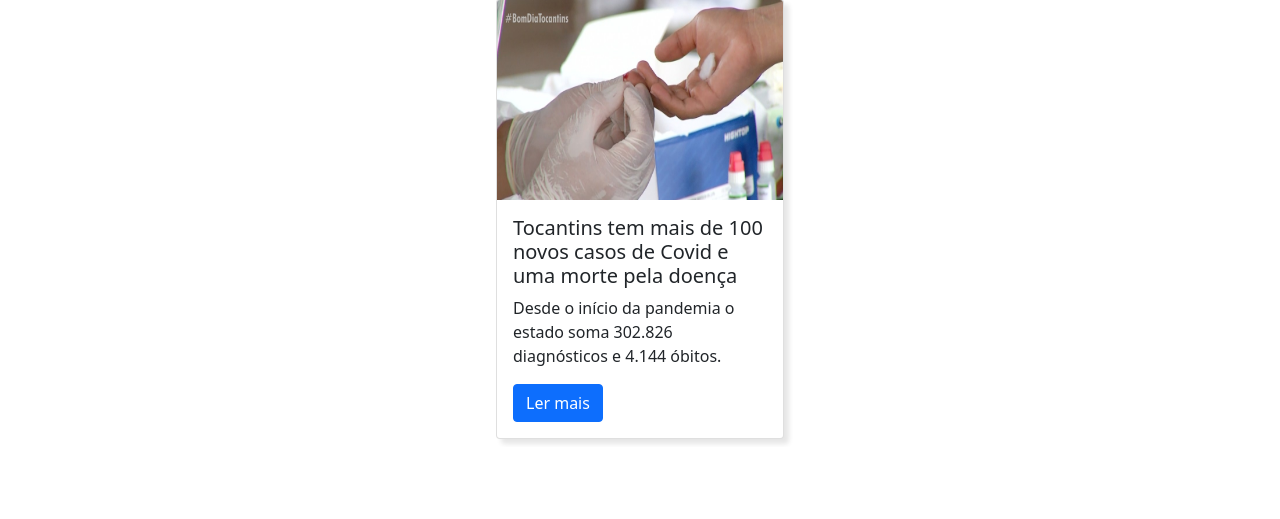
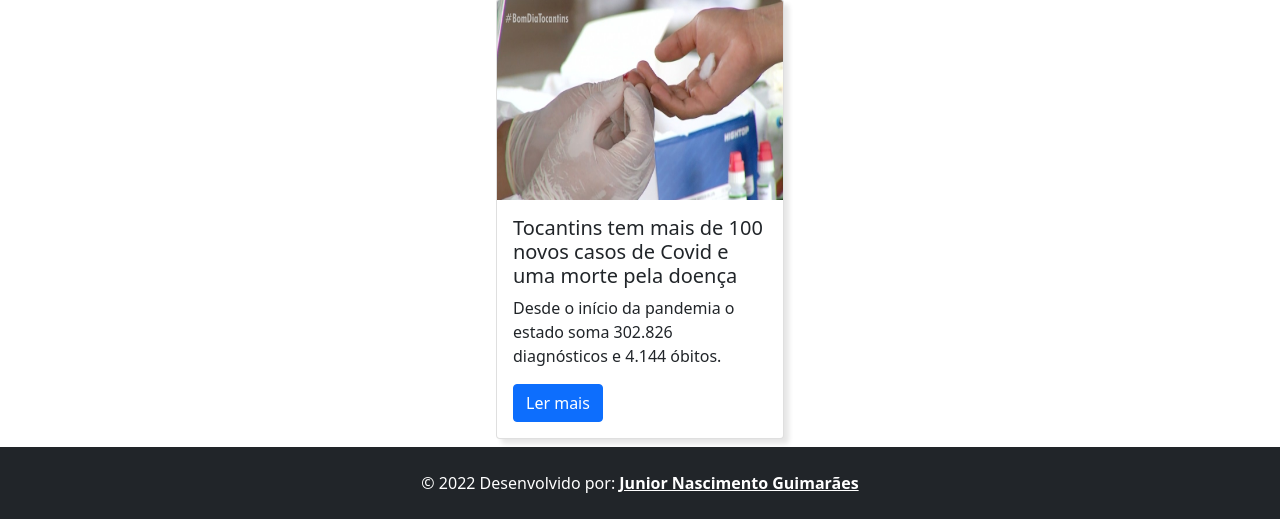
Before and after one commit to KolzzII/covid-19-journal, a Flask app: page / in a window 1280 px wide. Shown: the part 5361-5880 px from the top of the page. Before the commit the page ends 5805 px from the top, so only its background shows below. Run offline with Flask 2, Linux system fonts and the light colour scheme.

Commit message:
feat: cria footer

```diff
--- a/static/css/style.css
+++ b/static/css/style.css
@@ -1,3 +1,7 @@
+.content {
+    min-height: 100vh;
+}
+
 .dropdown-menu {
     height: 250px;
     overflow-y: scroll;
@@ -17,3 +21,7 @@
 .card {
     box-shadow: 5px 5px 5px rgba(0, 0, 0, 0.1);
 }
+
+footer div {
+    color: white;
+}
--- a/templates/base.html
+++ b/templates/base.html
@@ -12,13 +12,14 @@
 </head>
 
 <body>
+  <div class="content">
     {% block navbar %}
     <nav class="navbar navbar-expand-lg navbar-dark bg-dark">
       <div class="container-fluid">
         <a class="navbar-brand" href="{{ url_for('home') }}">Journal-covid</a>
         <li class="nav-item dropdown">
-        <a class="nav-link dropdown-toggle" href="#" id="navbarDropdownMenuLink" role="button" data-bs-toggle="dropdown"
-          aria-expanded="false">
+          <a class="nav-link dropdown-toggle" href="#" id="navbarDropdownMenuLink" role="button"
+            data-bs-toggle="dropdown" aria-expanded="false">
             Estados
           </a>
           <ul class="dropdown-menu" aria-labelledby="DropdownMenuLink">
@@ -36,6 +37,13 @@
     {% endblock %}
     {% block content %}
     {% endblock %}
+  </div>
+  <footer>
+    <div class="text-center p-4 bg-dark">
+      © 2022 Desenvolvido por:
+      <a class="text-reset fw-bold" href="https://github.com/KolzzII">Junior Nascimento Guimarães</a>
+    </div>
+  </footer>
   <script src="https://cdn.jsdelivr.net/npm/bootstrap@5.0.2/dist/js/bootstrap.bundle.min.js"
     integrity="sha384-MrcW6ZMFYlzcLA8Nl+NtUVF0sA7MsXsP1UyJoMp4YLEuNSfAP+JcXn/tWtIaxVXM" crossorigin="anonymous">
   </script>
```
Lines whose indentation alone changed are shown as unchanged.
